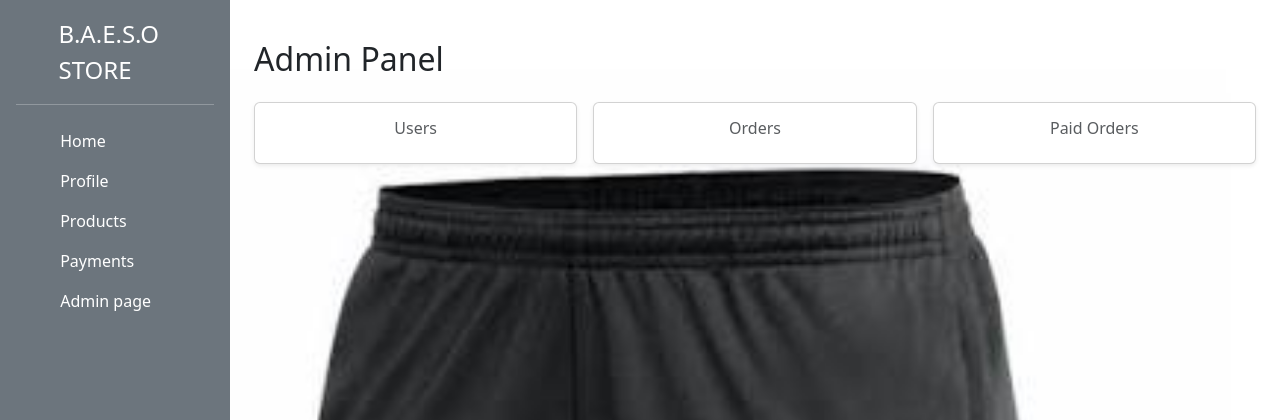
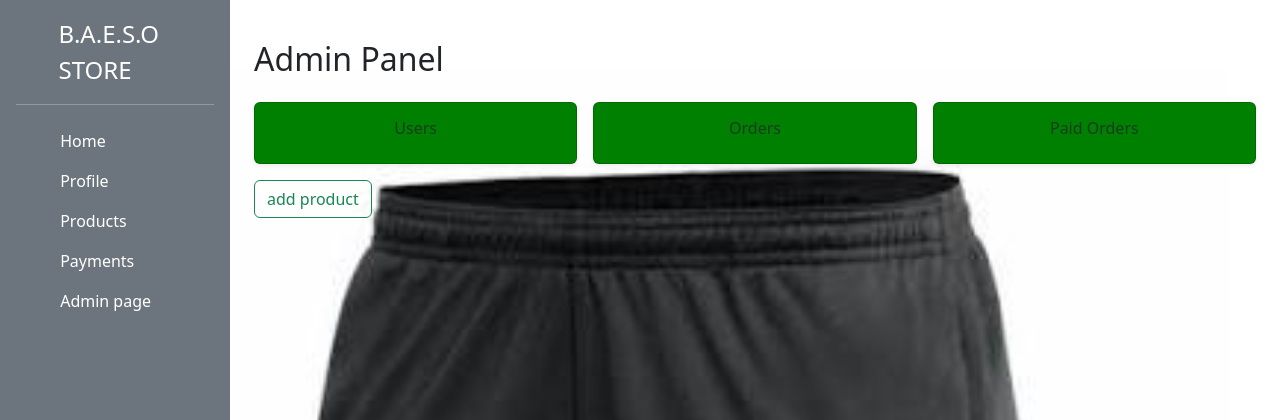
Before and after one commit to Magesajr/OnlineShop, a Flask app: template App/templates/main/admin.html in a window 1280 px wide. Shown: the top 420 px of the page. Run offline with Flask 3, Linux system fonts and the light colour scheme; the template is opened without the code that fills it, so the values that code supplies are empty; some libraries are stand-ins or nearby versions.

Commit message:
login logic admin page home links updates

```diff
--- a/App/templates/base.html
+++ b/App/templates/base.html
@@ -2,7 +2,7 @@
 {%from 'bootstrap5/utils.html' import render_messages as m %}
 {%from 'bootstrap5/utils.html' import render_icon as r%}
 <head>
-  <meta name="viewport" content="width=device-width, initial-scale=1.1">
+  <meta name="viewport" content="width=device-width, initial-scale=1.0">
   <link rel="stylesheet" href="https://cdnjs.cloudflare.com/ajax/libs/animate.css/4.1.1/animate.min.css"/>
   {% if title%}<title>{{title}}</title>{%else%} <title>OnlineShop</title>{%endif%}
   {{bootstrap.load_css()}}
--- a/App/templates/index.html
+++ b/App/templates/index.html
@@ -1,9 +1,9 @@
 {% extends 'base.html' %}
 {%block content%}
 {% if current_user.is_authenticated %}
-  <a class="btn btn-danger">SignOut</a>
+  <a class="btn btn-danger"  href="{{url_for('main.logout')}}">SignOut</a>
 {% else%}
-  <a class="btn btn-secondary">SignIn</a>
-  <a class="btn btn-info">SigUp</a>
+  <a class="btn btn-secondary"  href="{{url_for('main.token')}}">SignIn</a>
+  <a class="btn btn-info"  href="{{url_for('main.register')}}">SigUp</a>
 {% endif%}
 {%endblock content%}
--- a/App/templates/login.html
+++ b/App/templates/login.html
@@ -12,6 +12,8 @@
         <div class="mt-3">
             {{R(form,button_map={'submit':'outline-warning mt-3 mb-2'})}}
         </div>
+        <span style="color: black;">copy this <h1>{{token}}</h1> and paste it on the password then LOGIN
+        it expires in 1 min </span>
     </div>
    <div class="border-bottom pt-2">
     <small class="text-muted">Need An Account?
--- a/App/templates/main/admin.html
+++ b/App/templates/main/admin.html
@@ -1,5 +1,10 @@
-{% extends 'base.html' %}
+{% extends 'base.html'%}
 {% block content %}
+<style>
+    .card{
+        background-color:green;
+    }
+</style>
     <div class="container py-4">
         <h2 class="mb-4">Admin Panel</h2>
 
@@ -31,5 +36,6 @@
                 </div>
             </div>
         </div>
+        <a class="btn btn-outline-success mt-3" href="{{url_for('Ceo.add_product')}}">add product</a>
     </div>
 {% endblock content %}
--- a/App/templates/main/home.html
+++ b/App/templates/main/home.html
@@ -114,12 +114,12 @@
 
                     <td>
                         <span class="badge bg-danger rounded-pill px-3 py-2">
-                            Sold
+                            {{product.orders.count()}} people ordered
                         </span>
                     </td>
 
                     <td>
-                        {%if not current_user.is_CEO() %}
+                        {%if not current_user.is_CEO()  %}
 
                             <a
                                 class="btn btn-primary disabled"
```
Also changed, not shown: App/main/views.py (+5 -3 lines).
